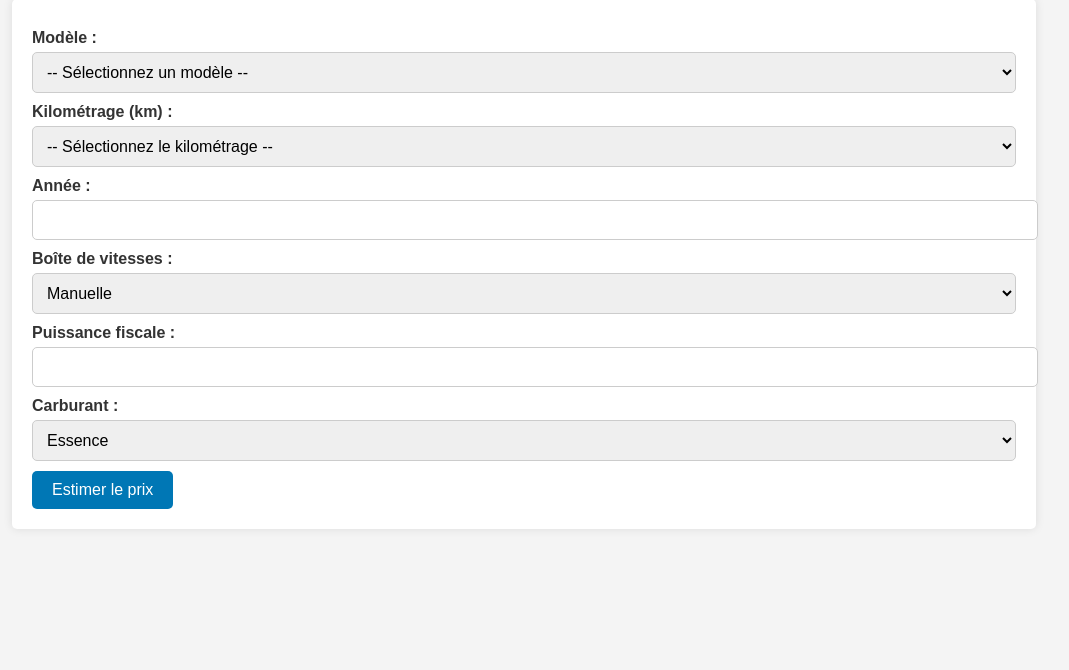
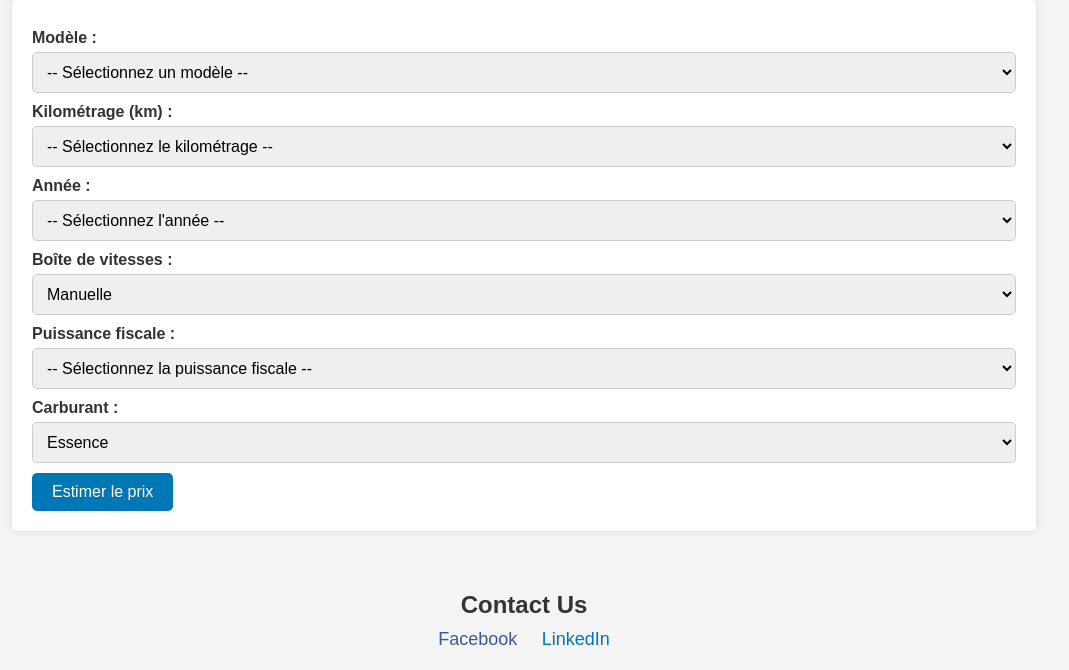
Before and after one commit to bettaiebmoha/Automed, a Flask app: page / in a window 1280 px wide. Shown: the part 189-859 px from the top of the page, without its empty margins (116-1185 px from the left). Before the commit the page ends 698 px from the top, so only its background shows below. Run offline with Flask 2, Linux system fonts and the light colour scheme.

Commit message:
Update index.html

```diff
--- a/templates/index.html
+++ b/templates/index.html
@@ -28,12 +28,17 @@
             <select name="mileage" required>
                 <option value="" disabled selected>-- Sélectionnez le kilométrage --</option>
                 {% for km in range(0, 350001, 20000) %}
-                    <option value="{{ km }}">{{ km }} km</option>
+                    <option value="{{ km }}">{{ km }} - {{ km+20000 }} km</option>
                 {% endfor %}
             </select>
 
             <label for="year">Année :</label>
-            <input type="number" name="year" required>
+            <select name="year" required>
+                <option value="" disabled selected>-- Sélectionnez l'année --</option>
+                {% for year in range(2000, 2026) %}
+                    <option value="{{ year }}">{{ year }}</option>
+                {% endfor %}
+            </select>
 
             <label for="gearbox">Boîte de vitesses :</label>
             <select name="gearbox" required>
@@ -42,7 +47,12 @@
             </select>
 
             <label for="fiscal_power">Puissance fiscale :</label>
-            <input type="number" name="fiscal_power" required>
+            <select name="fiscal_power" required>
+                <option value="" disabled selected>-- Sélectionnez la puissance fiscale --</option>
+                {% for power in range(3, 49) %}
+                    <option value="{{ power }}">{{ power }} CV</option>
+                {% endfor %}
+            </select>
 
             <label for="fuel">Carburant :</label>
             <select name="fuel" required>
@@ -60,6 +70,15 @@
         <p class="error"><strong>{{ error }}</strong></p>
         {% endif %}
     </div>
+
+    <!-- Section Contact Us -->
+    <footer>
+        <h2>Contact Us</h2>
+        <div class="social-links">
+            <a href="https://www.facebook.com/mohamed.bettaieb.568/about" class="facebook" target="_blank">Facebook</a>
+            <a href="https://www.linkedin.com/in/bettaieb-mohamed-ba0690199" class="linkedin" target="_blank">LinkedIn</a>
+        </div>
+    </footer>
 </body>
 
 </html>
```
